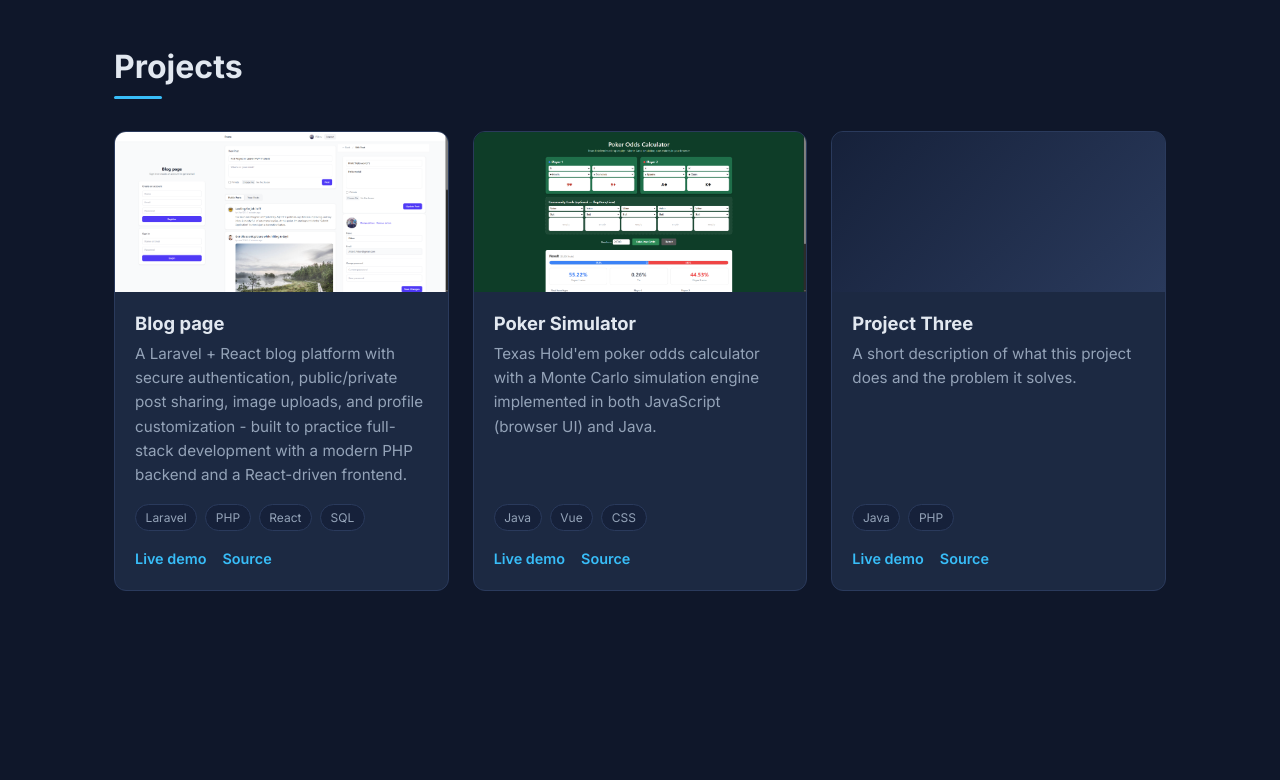
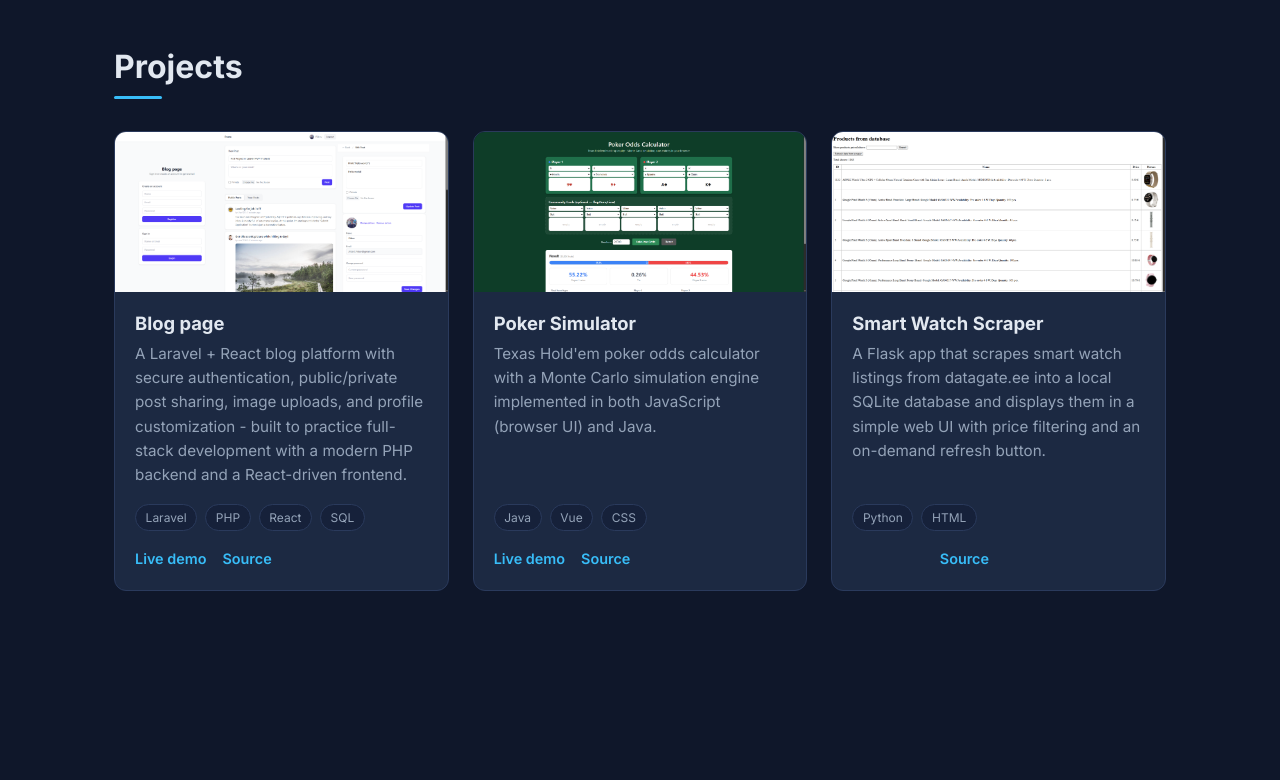
Before and after one commit to alpiik/github-portfolio, a plain HTML site: page index.html in a window 1280 px wide. Shown: the part 1340-2120 px from the top of the page. Drawn offline with Linux system fonts and the light colour scheme.

Commit message:
Project added

```diff
--- a/index.html
+++ b/index.html
@@ -183,17 +183,20 @@
         </article>
 
         <article class="project-card">
-          <div class="project-image" aria-hidden="true"></div>
+          <img src="images/python-p3.png" alt="Smart Watch Scraper project screenshot" class="project-image" />
           <div class="project-body">
-            <h3>Project Three</h3>
-            <p>A short description of what this project does and the problem it solves.</p>
+            <h3>Smart Watch Scraper</h3>
+            <p>
+              A Flask app that scrapes smart watch listings from datagate.ee
+               into a local SQLite database and displays them in a simple web UI with price filtering and an on-demand refresh button.
+            </p>
             <ul class="tags">
-              <li>Java</li>
-              <li>PHP</li>
+              <li>Python</li>
+              <li>HTML</li>
             </ul>
             <div class="project-links">
-              <a href="#" target="_blank" rel="noopener noreferrer">Live demo</a>
-              <a href="#" target="_blank" rel="noopener noreferrer">Source</a>
+              <a aria-hidden="true" style="visibility: hidden; pointer-events: none;">Live demo</a>
+              <a href="https://github.com/alpiik/smart-watch-tracker" target="_blank" rel="noopener noreferrer">Source</a>
             </div>
           </div>
         </article>
--- a/index.js
+++ b/index.js
@@ -45,9 +45,13 @@ const copyEmailBtn = document.getElementById("copy-email");
 if (copyEmailBtn) {
   const email = copyEmailBtn.dataset.email;
   const originalLabel = copyEmailBtn.textContent;
-  copyEmailBtn.style.minWidth = `${copyEmailBtn.offsetWidth}px`;
+  let widthLocked = false;
 
   copyEmailBtn.addEventListener("click", async () => {
+    if (!widthLocked) {
+      copyEmailBtn.style.minWidth = `${copyEmailBtn.offsetWidth}px`;
+      widthLocked = true;
+    }
     try {
       await navigator.clipboard.writeText(email);
     } catch (err) {
```
Also changed, not shown: images/Python-p3.png (added).
